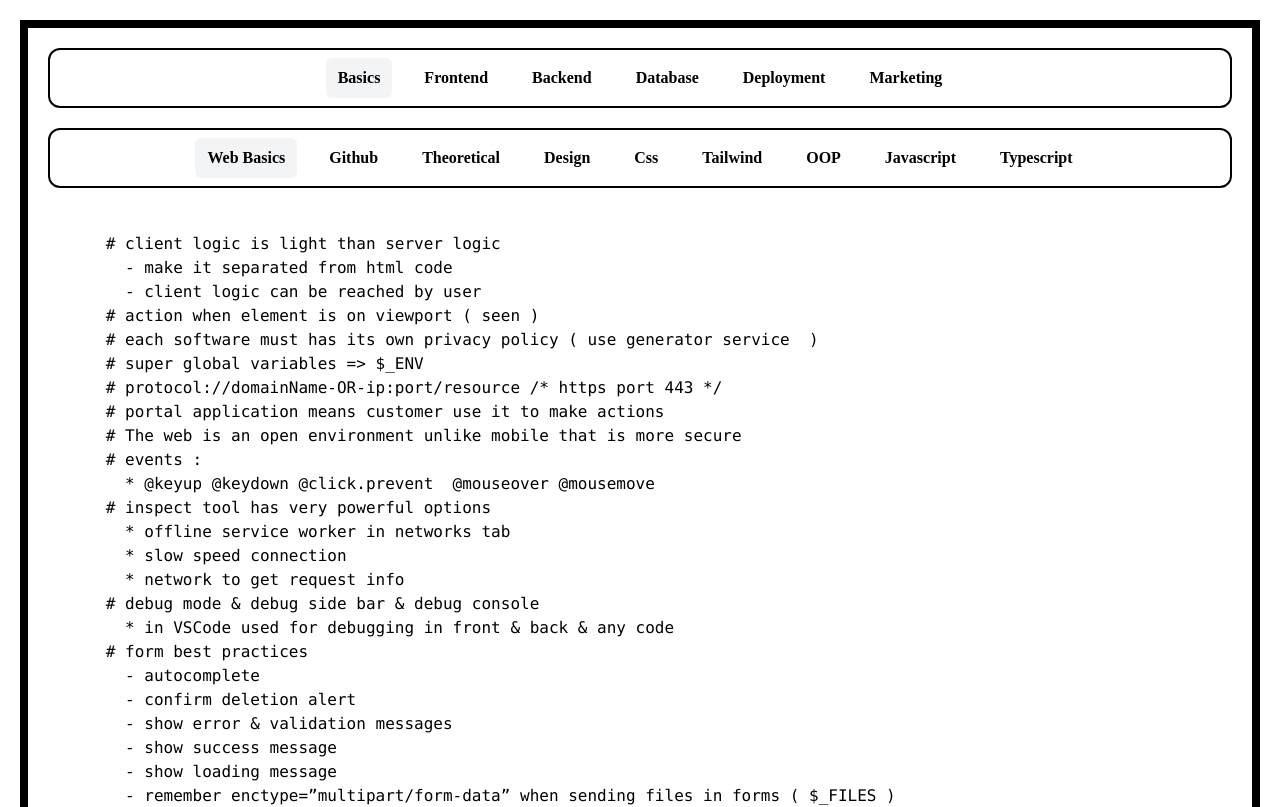
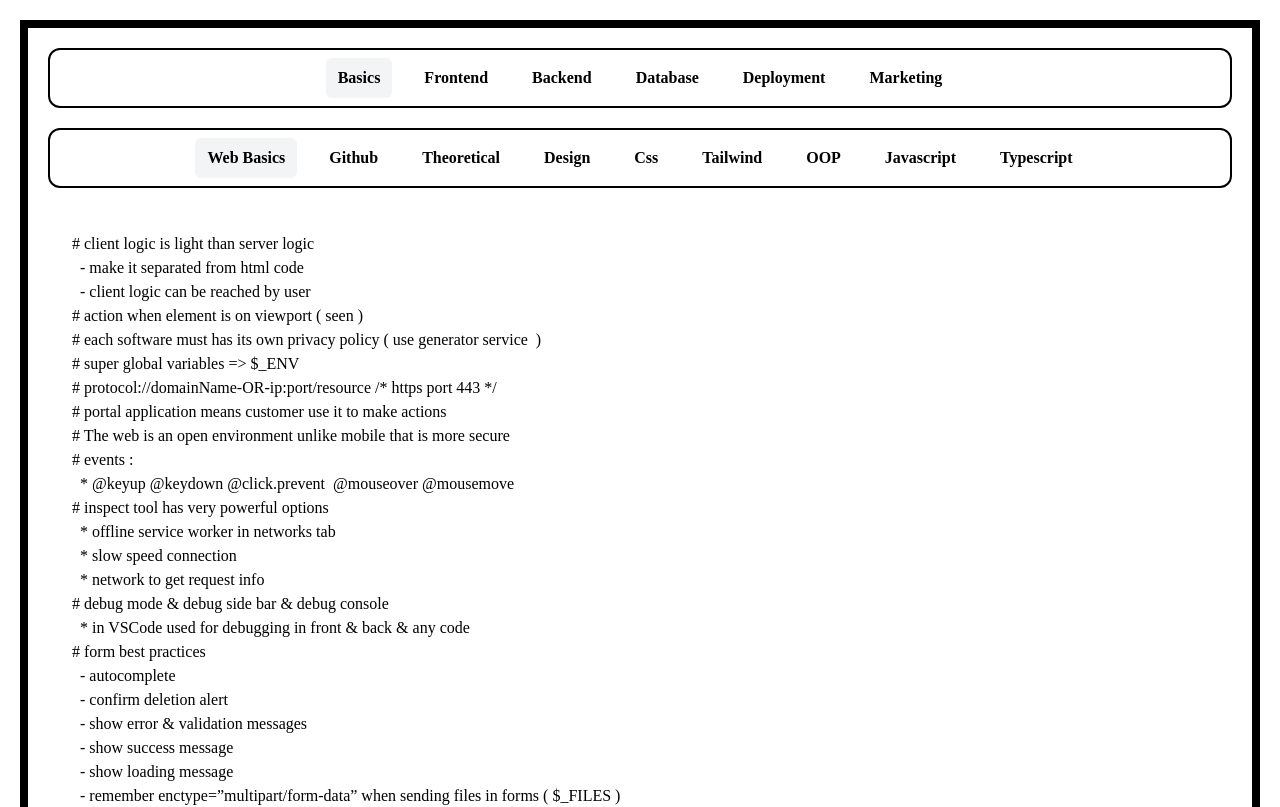
Before and after one commit to AliRedaGomaa01/learning, a React (Vite) app: page / in a window 1280 px wide. Shown: the top 807 px of the page. Built offline with nearby package versions, Linux system fonts and the light colour scheme.

Commit message:
update content & rebuild & add htaccess

```diff
--- a/src/App.css
+++ b/src/App.css
@@ -1,6 +1,6 @@
 @import "tailwindcss";
-body {
-  font-family: 'Times New Roman', Times, serif;
+body , pre {
+  font-family: 'Times New Roman', Times, serif !important;
 }
 
 pre {
--- a/src/pages/basics/Javascript.jsx
+++ b/src/pages/basics/Javascript.jsx
@@ -1,6 +1,6 @@
 export default function Javascript() {
   return (
-    <>
+    <pre>
     {`
 # remember always that each html element is a dom object with properties & methods
 # arrow fnc is not block scoped ( fix ( this ) issues )
@@ -15,6 +15,6 @@ export default function Javascript() {
 
 
     `}
-    </>
+    </pre>
   )
 }
--- a/src/pages/basics/Typescript.jsx
+++ b/src/pages/basics/Typescript.jsx
@@ -1,6 +1,6 @@
 export default function Typescript() {
   return (
-    <>
+    <pre>
       {`
 # TS  built on js (dynamically types) and is compiled to js to be used on browser
 # it prevents unexpected behavior & unexpected errors
@@ -41,6 +41,6 @@ export default function Typescript() {
 
 
       `}
-    </>
+    </pre>
   )
 }
```
Also changed, not shown: 4 other files (tests, documents, lock files or other folders).
